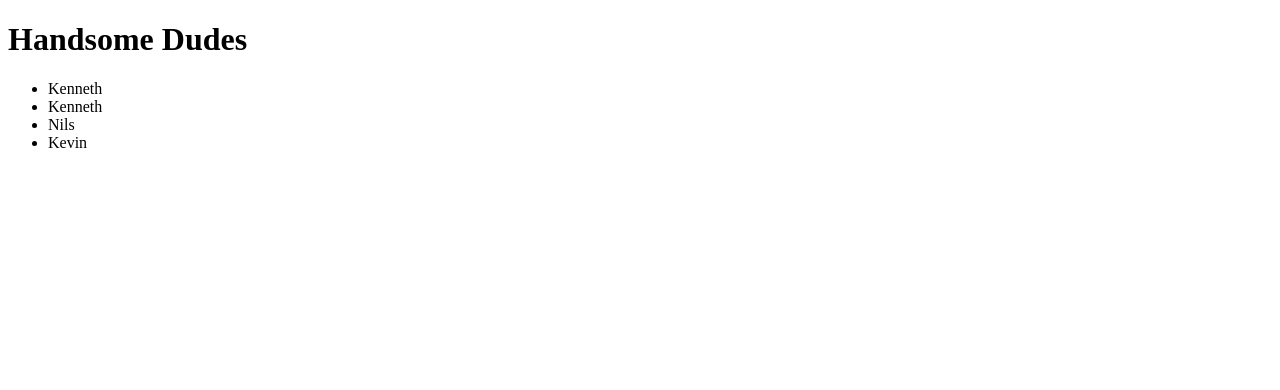
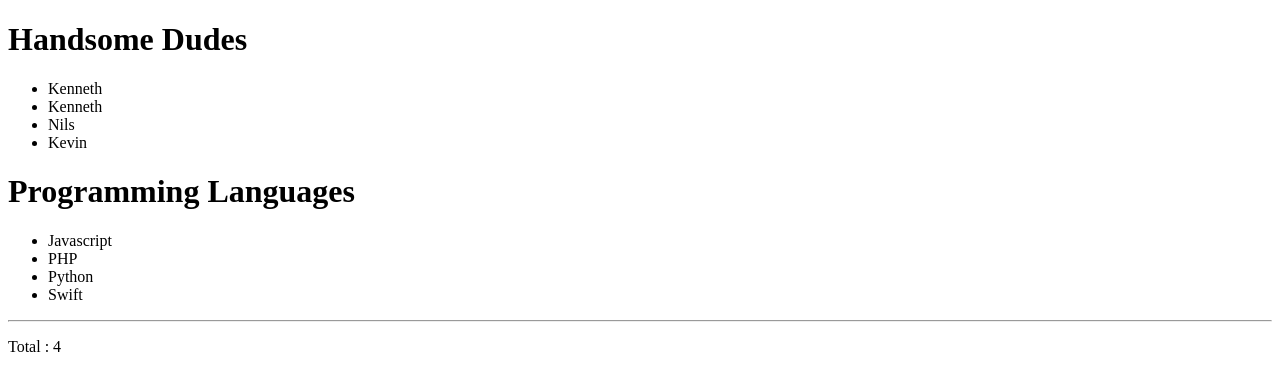
Before and after one commit to nils-vanderwerf/react-learning, a React (Vite) app: page / in a window 1280 px wide. Shown: the top 390 px of the page. Built offline with nearby package versions, Linux system fonts and the light colour scheme.

Commit message:
Display a conditional list of programming languages

```diff
--- a/src/App.tsx
+++ b/src/App.tsx
@@ -1,7 +1,14 @@
 import Dudes from "./components/dudes";
+import Languages from "./components/languages";
 
 function App() {
-  return <Dudes/>
+  return (
+  <>
+  <Dudes/>
+  <Languages/>
+  </>
+  )
+
 }
 
 export default App;
--- /dev/null
+++ b/src/components/languages.tsx
@@ -0,0 +1,21 @@
+function Languages() {
+  let languages = ["Javascript", "PHP", "Python", "Swift"]
+
+  return (
+    <>
+      <h1>Programming Languages</h1>
+      <ul>
+        {languages.map((language, index) => (
+        <li key={index}>{language}</li>
+        ))}
+      </ul>
+
+      <hr/>
+
+
+      {languages.length > 0 ? <p>Total : {languages.length}</p> : <p>No Items</p>}
+    </>
+  )
+}
+
+export default Languages
```
